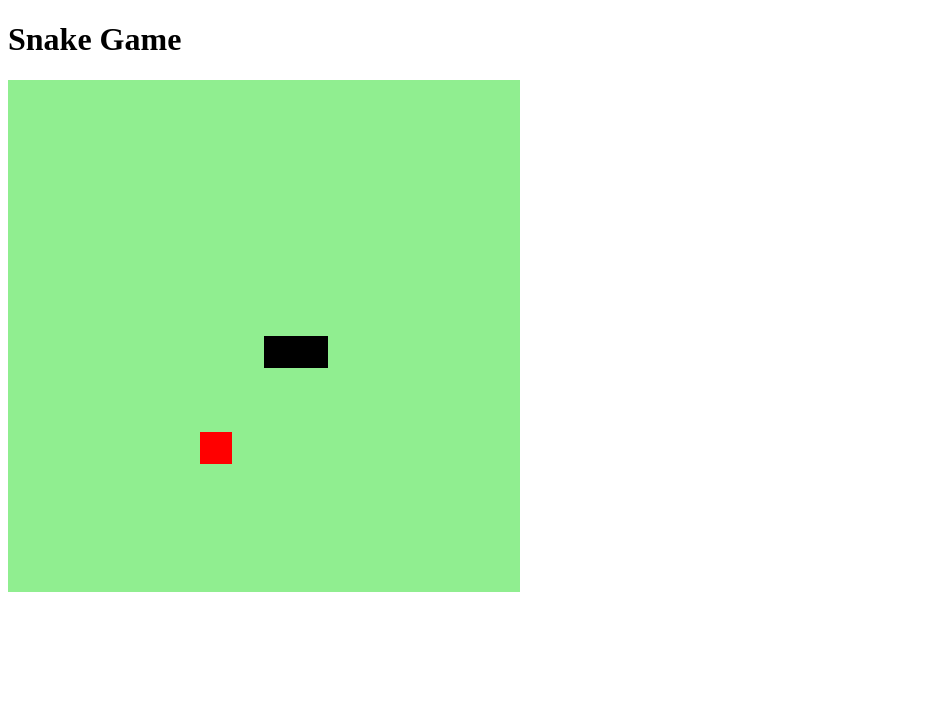
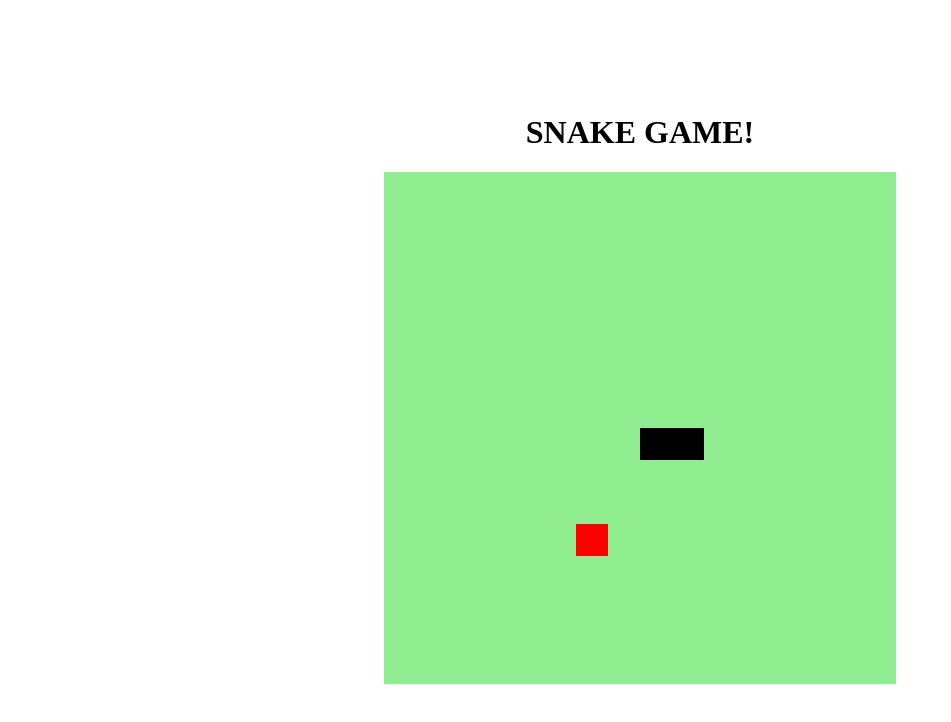
Before and after one commit to Forarc/snake-the-game, a plain HTML site: page index.html in a window 1280 px wide. Shown: the whole page, without its empty margins (0-951 px from the left). Drawn offline with Linux system fonts and the light colour scheme.

Commit message:
adicionar estilização ao body

```diff
--- a/index.html
+++ b/index.html
@@ -9,7 +9,7 @@
     <title>Snake Game</title>
 </head>
 <body>
-    <h1>Snake Game</h1>
+    <h1>SNAKE GAME!</h1>
     <canvas id="snake" width="512" height="512"></canvas>
 </body>
 </html>
--- a/style.css
+++ b/style.css
@@ -0,0 +1,9 @@
+body{
+    height: 95vh;
+    width: 95;
+    display: flex;
+    justify-content: center;
+    align-items: center;
+    flex-direction: column;
+    color: black;
+}
```
